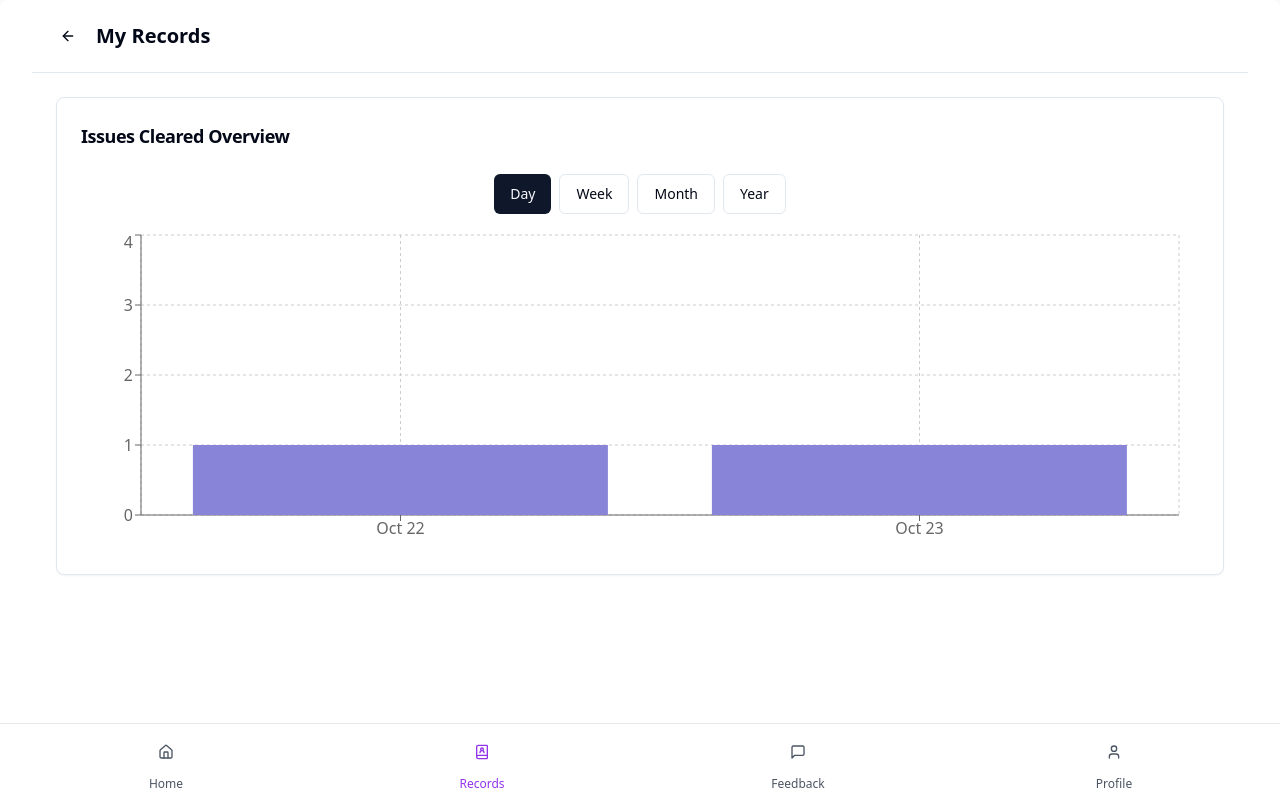
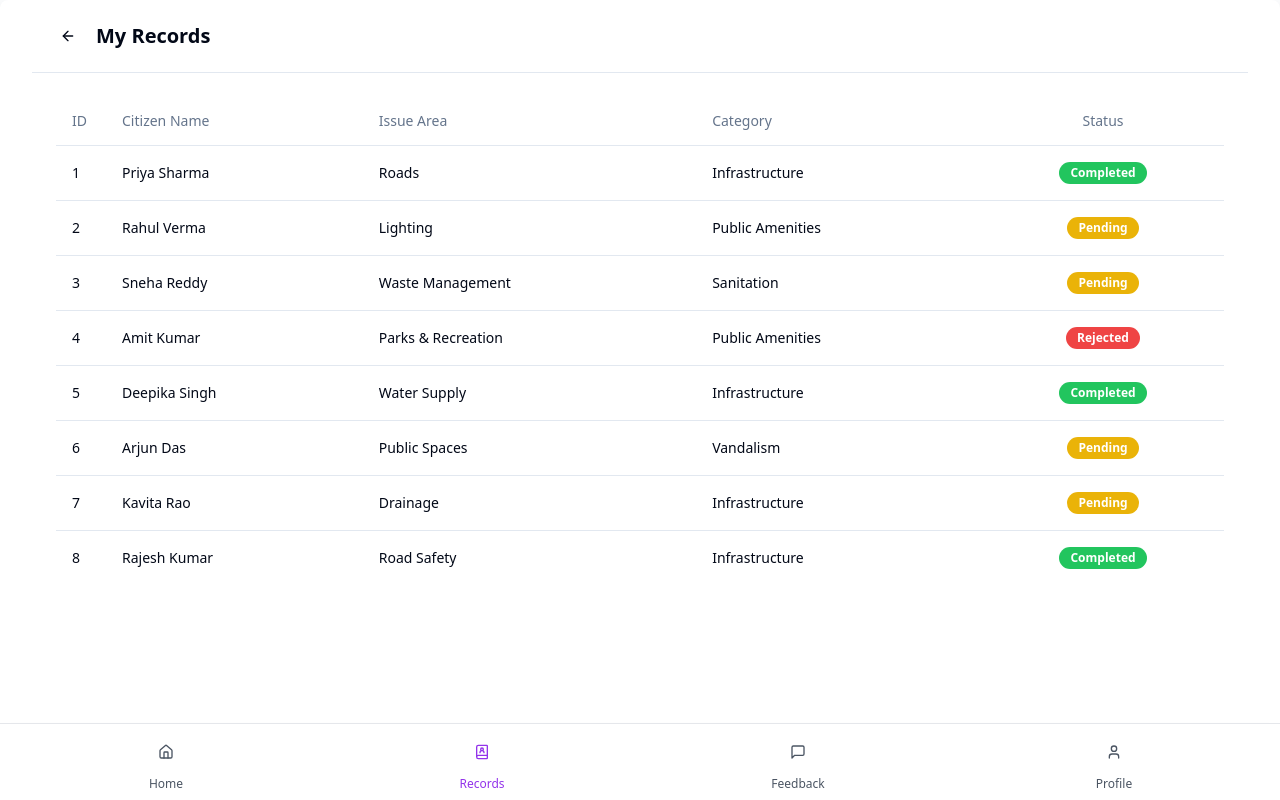
Before and after one commit to karthik-cyberexpert/civicx-directive, a React (Vite) app: page /records in a window 1280 px wide. Built offline with nearby package versions, Linux system fonts and the light colour scheme.

Commit message:
[dyad] Updated Records section to display issues as a table/cards and removed graphs - wrote 4 file(s)

```diff
--- /dev/null
+++ b/src/components/civix/RecordsCardList.tsx
@@ -0,0 +1,88 @@
+import { Card, CardContent, CardHeader, CardTitle } from "@/components/ui/card";
+import { Badge } from "@/components/ui/badge";
+import { Issue } from "@/data/issues";
+import { cn } from "@/lib/utils";
+import { MapPin, Tag, User, CheckCircle, Clock, XCircle } from "lucide-react";
+
+interface RecordsCardListProps {
+  issues: Issue[];
+}
+
+const RecordsCardList = ({ issues }: RecordsCardListProps) => {
+  const getStatusBadgeClass = (status: Issue["status"]) => {
+    switch (status) {
+      case "Resolved":
+        return "bg-green-500";
+      case "In Progress":
+      case "Pending":
+        return "bg-yellow-500";
+      case "Rejected":
+        return "bg-red-500";
+      default:
+        return "bg-gray-500";
+    }
+  };
+
+  const getDisplayStatus = (status: Issue["status"]) => {
+    if (status === "Resolved") return "Completed";
+    if (status === "Pending" || status === "In Progress") return "Pending";
+    return status;
+  };
+
+  const getStatusIcon = (status: Issue["status"]) => {
+    switch (status) {
+      case "Resolved":
+        return <CheckCircle className="h-4 w-4 text-green-600" />;
+      case "In Progress":
+      case "Pending":
+        return <Clock className="h-4 w-4 text-yellow-600" />;
+      case "Rejected":
+        return <XCircle className="h-4 w-4 text-red-600" />;
+      default:
+        return null;
+    }
+  };
+
+  return (
+    <div className="grid grid-cols-1 gap-4">
+      {issues.length > 0 ? (
+        issues.map((issue) => (
+          <Card key={issue.id} className="shadow-sm hover:shadow-md transition-shadow">
+            <CardHeader className="pb-2">
+              <CardTitle className="text-lg flex items-center justify-between">
+                <span className="flex items-center gap-2">
+                  {getStatusIcon(issue.status)}
+                  {issue.title}
+                </span>
+                <Badge className={cn("text-white", getStatusBadgeClass(issue.status))}>
+                  {getDisplayStatus(issue.status)}
+                </Badge>
+              </CardTitle>
+            </CardHeader>
+            <CardContent className="space-y-2 text-sm text-gray-600">
+              <p className="flex items-center gap-2">
+                <User className="h-4 w-4 text-gray-500" />
+                <span>{issue.citizenName}</span>
+              </p>
+              <p className="flex items-center gap-2">
+                <MapPin className="h-4 w-4 text-gray-500" />
+                <span>{issue.issueArea}</span>
+              </p>
+              <p className="flex items-center gap-2">
+                <Tag className="h-4 w-4 text-gray-500" />
+                <span>{issue.category}</span>
+              </p>
+              <p className="text-xs text-gray-500 mt-2">Reported: {new Date(issue.reportedAt).toLocaleDateString()}</p>
+            </CardContent>
+          </Card>
+        ))
+      ) : (
+        <p className="text-center text-gray-500 text-lg py-8">
+          No issues to display.
+        </p>
+      )}
+    </div>
+  );
+};
+
+export default RecordsCardList;
--- /dev/null
+++ b/src/components/civix/RecordsTable.tsx
@@ -0,0 +1,78 @@
+import {
+  Table,
+  TableBody,
+  TableCell,
+  TableHead,
+  TableHeader,
+  TableRow,
+} from "@/components/ui/table";
+import { Badge } from "@/components/ui/badge";
+import { Issue } from "@/data/issues";
+import { cn } from "@/lib/utils";
+
+interface RecordsTableProps {
+  issues: Issue[];
+}
+
+const RecordsTable = ({ issues }: RecordsTableProps) => {
+  const getStatusBadgeClass = (status: Issue["status"]) => {
+    switch (status) {
+      case "Resolved":
+        return "bg-green-500";
+      case "In Progress":
+      case "Pending":
+        return "bg-yellow-500";
+      case "Rejected":
+        return "bg-red-500";
+      default:
+        return "bg-gray-500";
+    }
+  };
+
+  const getDisplayStatus = (status: Issue["status"]) => {
+    if (status === "Resolved") return "Completed";
+    if (status === "Pending" || status === "In Progress") return "Pending";
+    return status;
+  };
+
+  return (
+    <div className="overflow-x-auto">
+      <Table>
+        <TableHeader>
+          <TableRow>
+            <TableHead className="w-[50px]">ID</TableHead>
+            <TableHead>Citizen Name</TableHead>
+            <TableHead>Issue Area</TableHead>
+            <TableHead>Category</TableHead>
+            <TableHead className="text-center">Status</TableHead>
+          </TableRow>
+        </TableHeader>
+        <TableBody>
+          {issues.length > 0 ? (
+            issues.map((issue) => (
+              <TableRow key={issue.id}>
+                <TableCell className="font-medium">{issue.id}</TableCell>
+                <TableCell>{issue.citizenName}</TableCell>
+                <TableCell>{issue.issueArea}</TableCell>
+                <TableCell>{issue.category}</TableCell>
+                <TableCell className="text-center">
+                  <Badge className={cn("text-white", getStatusBadgeClass(issue.status))}>
+                    {getDisplayStatus(issue.status)}
+                  </Badge>
+                </TableCell>
+              </TableRow>
+            ))
+          ) : (
+            <TableRow>
+              <TableCell colSpan={5} className="h-24 text-center text-gray-500">
+                No issues to display.
+              </TableCell>
+            </TableRow>
+          )}
+        </TableBody>
+      </Table>
+    </div>
+  );
+};
+
+export default RecordsTable;
--- a/src/data/issues.ts
+++ b/src/data/issues.ts
@@ -5,9 +5,12 @@ export interface Issue {
   title: string;
   description: string;
   location: string;
-  status: "Pending" | "In Progress" | "Resolved";
+  status: "Pending" | "In Progress" | "Resolved" | "Rejected"; // Added Rejected
   reportedAt: string;
-  priority: "High" | "Medium" | "Low"; // Added priority field
+  priority: "High" | "Medium" | "Low";
+  citizenName: string; // New field
+  issueArea: string; // New field
+  category: string; // New field
 }
 
 export const sampleIssues: Issue[] = [
@@ -16,9 +19,12 @@ export const sampleIssues: Issue[] = [
     title: "Large Pothole on Main Street",
     description: "There's a very large pothole near the intersection of Main St and Oak Ave, causing traffic hazards.",
     location: "Main St, near Oak Ave",
-    status: "Pending",
+    status: "Resolved", // Changed to Resolved for example
     reportedAt: "2023-10-26T10:00:00Z",
-    priority: "High", // Assigned priority
+    priority: "High",
+    citizenName: "Priya Sharma",
+    issueArea: "Roads",
+    category: "Infrastructure",
   },
   {
     id: "2",
@@ -27,7 +33,10 @@ export const sampleIssues: Issue[] = [
     location: "123 Elm St",
     status: "In Progress",
     reportedAt: "2023-10-25T14:30:00Z",
-    priority: "Medium", // Assigned priority
+    priority: "Medium",
+    citizenName: "Rahul Verma",
+    issueArea: "Lighting",
+    category: "Public Amenities",
   },
   {
     id: "3",
@@ -36,16 +45,22 @@ export const sampleIssues: Issue[] = [
     location: "Behind Central Park",
     status: "Pending",
     reportedAt: "2023-10-24T08:15:00Z",
-    priority: "High", // Assigned priority
+    priority: "High",
+    citizenName: "Sneha Reddy",
+    issueArea: "Waste Management",
+    category: "Sanitation",
   },
   {
     id: "4",
     title: "Damaged Public Bench",
     description: "A public bench in the town square has been broken and is unsafe to use.",
     location: "Town Square",
-    status: "Resolved",
+    status: "Rejected", // Changed to Rejected for example
     reportedAt: "2023-10-23T11:00:00Z",
-    priority: "Low", // Assigned priority
+    priority: "Low",
+    citizenName: "Amit Kumar",
+    issueArea: "Parks & Recreation",
+    category: "Public Amenities",
   },
   {
     id: "5",
@@ -54,7 +69,10 @@ export const sampleIssues: Issue[] = [
     location: "Sector 7 Community Center",
     status: "Resolved",
     reportedAt: "2023-10-22T09:00:00Z",
-    priority: "Medium", // Assigned priority
+    priority: "Medium",
+    citizenName: "Deepika Singh",
+    issueArea: "Water Supply",
+    category: "Infrastructure",
   },
   {
     id: "6",
@@ -63,7 +81,34 @@ export const sampleIssues: Issue[] = [
     location: "Railway Station Underpass",
     status: "In Progress",
     reportedAt: "2023-10-21T16:00:00Z",
-    priority: "Low", // Assigned priority
+    priority: "Low",
+    citizenName: "Arjun Das",
+    issueArea: "Public Spaces",
+    category: "Vandalism",
+  },
+  {
+    id: "7",
+    title: "Blocked Drainage System",
+    description: "Drainage system blocked near the market area causing water logging during rain.",
+    location: "Market Area",
+    status: "Pending",
+    reportedAt: "2023-10-20T11:00:00Z",
+    priority: "High",
+    citizenName: "Kavita Rao",
+    issueArea: "Drainage",
+    category: "Infrastructure",
+  },
+  {
+    id: "8",
+    title: "Missing Road Sign",
+    description: "A crucial road sign indicating a sharp turn is missing on Highway 45.",
+    location: "Highway 45, near bridge",
+    status: "Resolved",
+    reportedAt: "2023-10-19T09:00:00Z",
+    priority: "Medium",
+    citizenName: "Rajesh Kumar",
+    issueArea: "Road Safety",
+    category: "Infrastructure",
   },
 ];
 
--- a/src/pages/RecordsPage.tsx
+++ b/src/pages/RecordsPage.tsx
@@ -1,67 +1,16 @@
 import { Link } from "react-router-dom";
-import { useState } from "react";
 import { ArrowLeft } from "lucide-react";
 import { Button } from "@/components/ui/button";
-import { Card, CardContent, CardHeader, CardTitle } from "@/components/ui/card";
-import {
-  BarChart,
-  Bar,
-  XAxis,
-  YAxis,
-  CartesianGrid,
-  Tooltip,
-  ResponsiveContainer,
-} from "recharts";
 import { sampleIssues } from "@/data/issues";
-import { format, getWeek, getYear } from "date-fns";
-
-type FilterType = "day" | "week" | "month" | "year";
+import { useIsMobile } from "@/hooks/use-mobile";
+import RecordsTable from "@/components/civix/RecordsTable";
+import RecordsCardList from "@/components/civix/RecordsCardList";
 
 const RecordsPage = () => {
-  const [filter, setFilter] = useState<FilterType>("day");
+  const isMobile = useIsMobile();
 
-  const processData = () => {
-    const resolvedIssues = sampleIssues.filter(
-      (issue) => issue.status === "Resolved"
-    );
-
-    const groupedData = resolvedIssues.reduce((acc, issue) => {
-      const date = new Date(issue.reportedAt);
-      let key: string;
-
-      switch (filter) {
-        case "day":
-          key = format(date, "MMM d"); // e.g., "Oct 23"
-          break;
-        case "week":
-          key = `Week ${getWeek(date)}`;
-          break;
-        case "month":
-          key = format(date, "MMMM"); // e.g., "October"
-          break;
-        case "year":
-          key = getYear(date).toString();
-          break;
-        default:
-          key = "";
-          break;
-      }
-
-      if (key) {
-        acc[key] = (acc[key] || 0) + 1;
-      }
-      return acc;
-    }, {} as Record<string, number>);
-
-    return Object.entries(groupedData)
-      .map(([name, issuesCleared]) => ({
-        name,
-        issuesCleared,
-      }))
-      .sort((a, b) => (new Date(a.name) > new Date(b.name) ? 1 : -1)); // Sort data chronologically
-  };
-
-  const data = processData();
+  // For now, we'll display all issues. You can add filtering logic here if needed.
+  const issuesToDisplay = sampleIssues;
 
   return (
     <>
@@ -74,36 +23,11 @@ const RecordsPage = () => {
         <h1 className="text-xl font-bold ml-2">My Records</h1>
       </header>
       <main className="p-6 space-y-6">
-        <Card>
-          <CardHeader>
-            <CardTitle className="text-lg">Issues Cleared Overview</CardTitle>
-          </CardHeader>
-          <CardContent>
-            <div className="flex justify-center gap-2 mb-4">
-              <Button variant={filter === "day" ? "default" : "outline"} onClick={() => setFilter("day")}>Day</Button>
-              <Button variant={filter === "week" ? "default" : "outline"} onClick={() => setFilter("week")}>Week</Button>
-              <Button variant={filter === "month" ? "default" : "outline"} onClick={() => setFilter("month")}>Month</Button>
-              <Button variant={filter === "year" ? "default" : "outline"} onClick={() => setFilter("year")}>Year</Button>
-            </div>
-            <div className="h-80">
-              {data.length > 0 ? (
-                <ResponsiveContainer width="100%" height="100%">
-                  <BarChart data={data} margin={{ top: 5, right: 20, left: 0, bottom: 5 }}>
-                    <CartesianGrid strokeDasharray="3 3" />
-                    <XAxis dataKey="name" interval={0} />
-                    <YAxis allowDecimals={false} />
-                    <Tooltip />
-                    <Bar dataKey="issuesCleared" fill="#8884d8" name="Issues Cleared" />
-                  </BarChart>
-                </ResponsiveContainer>
-              ) : (
-                <div className="flex items-center justify-center h-full text-gray-500">
-                  No solved issues found for this period.
-                </div>
-              )}
-            </div>
-          </CardContent>
-        </Card>
+        {isMobile ? (
+          <RecordsCardList issues={issuesToDisplay} />
+        ) : (
+          <RecordsTable issues={issuesToDisplay} />
+        )}
         <div className="pb-20 md:pb-0" />
       </main>
     </>
```
